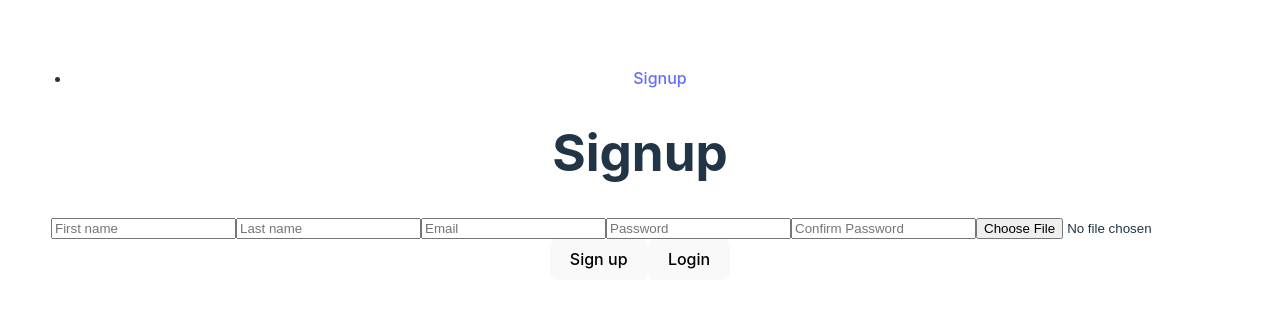
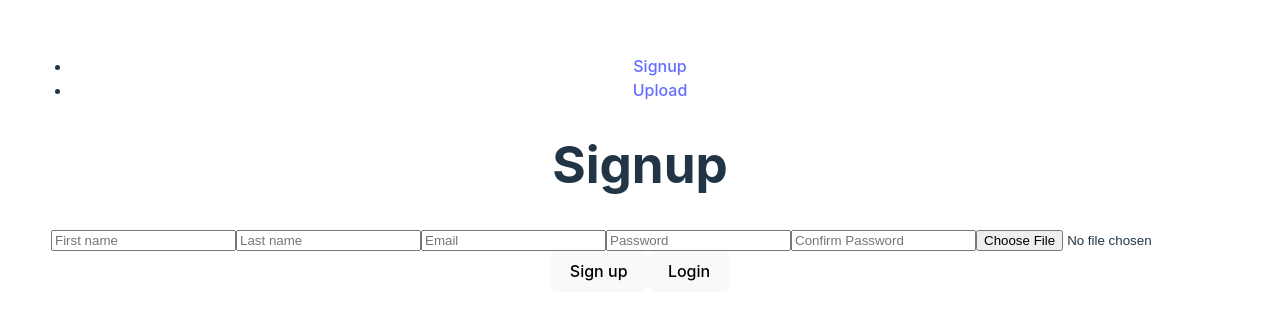
Before and after one commit to ConfuzzedCat/PickMeUp-repo, a React (Vite) app in the folder frontend/: page /signup in a window 1280 px wide. Shown: the part 235-554 px from the top of the page. Built offline with nearby package versions, Linux system fonts and the light colour scheme.

Commit message:
upload jsx

```diff
--- a/frontend/src/App.jsx
+++ b/frontend/src/App.jsx
@@ -4,6 +4,7 @@ import React, { useState } from 'react';
 import { BrowserRouter as Router, Route, NavLink, Routes } from 'react-router-dom';
 import './App.css'
 import Signup from './signup';
+import Upload from './upload';
 
 function App() {
   const [count, setCount] = useState(0)
@@ -14,18 +15,19 @@ function App() {
     <header>
      <ul>
       <li><NavLink to ="/signup" activeClassName="active">Signup</NavLink></li>
+      <li><NavLink to ="/upload" activeClassName="active">Upload</NavLink></li>
      </ul>
       </header>
 
     <Routes>
         <Route path="/signup" element={<Signup />} />
+        <Route path="/upload" element={<Upload />} />
     </Routes>
 
     </Router>
 
   )
 
-
 }
 
 export default App
--- /dev/null
+++ b/frontend/src/upload.jsx
@@ -0,0 +1,7 @@
+function upload() {
+  return (
+    <div>
+      <h1>Upload</h1>
+    </div>
+  );
+}
```
